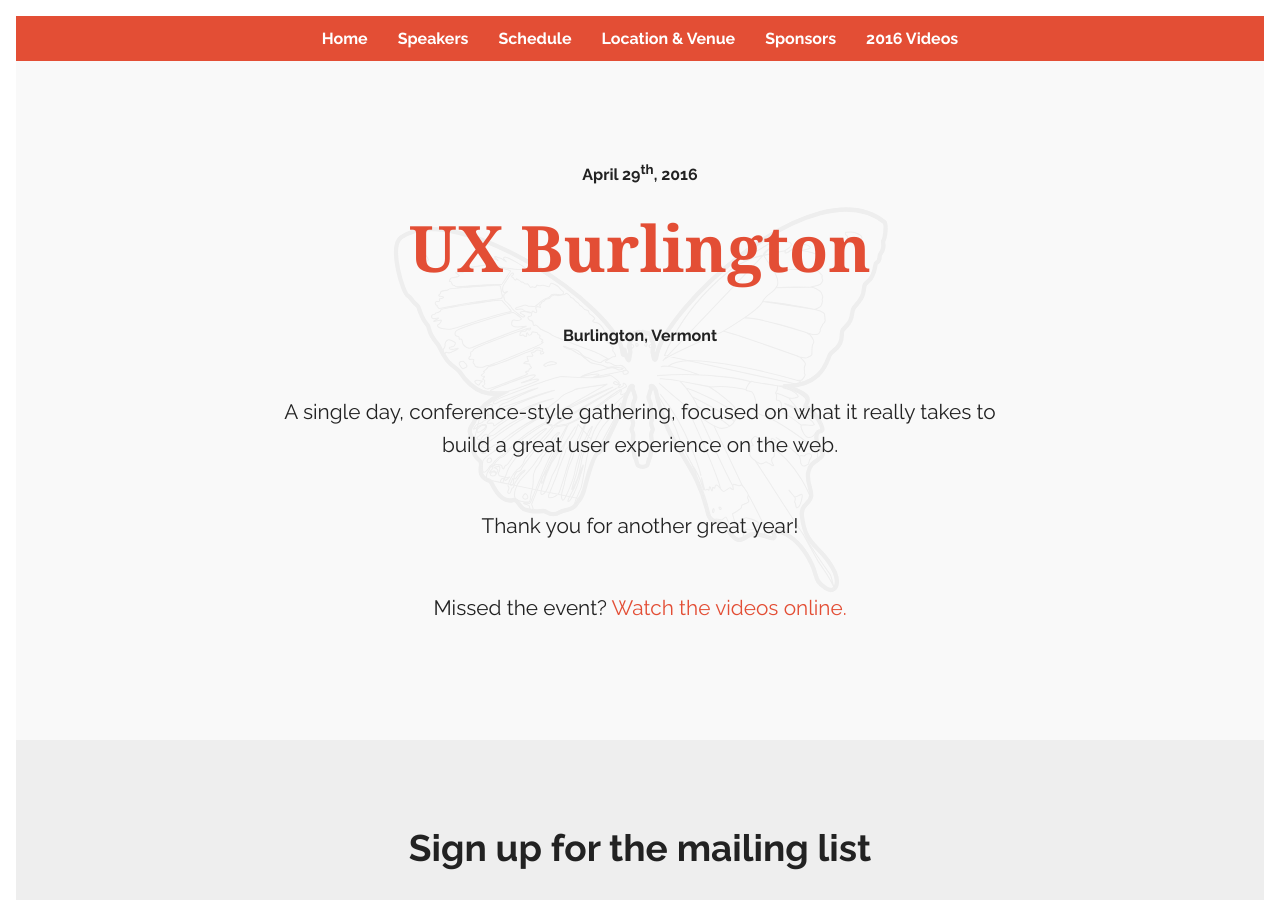
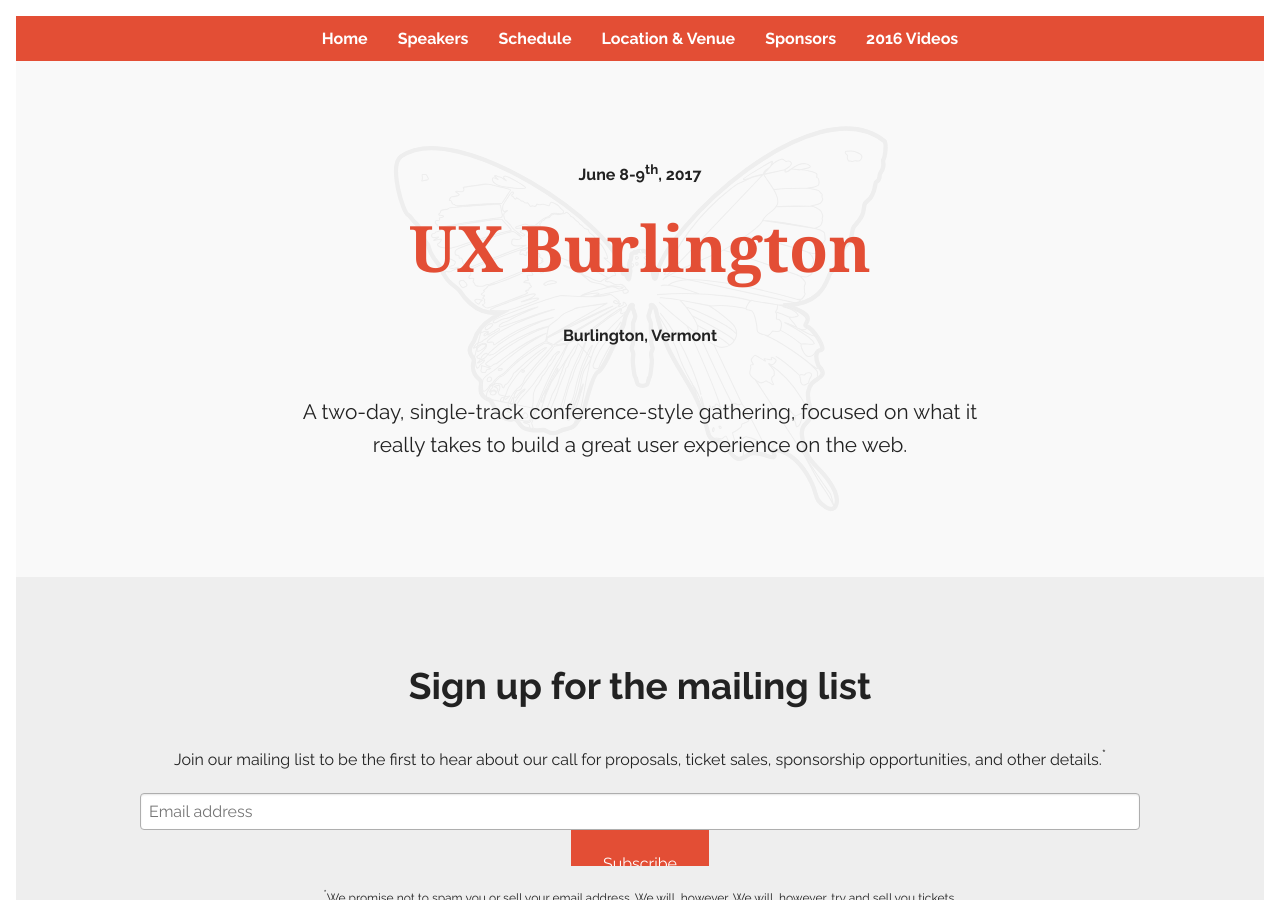
Before and after one commit to AgilionApps/ux-burlington-2017, a Jekyll site: the page built from index.html, in a window 1280 px wide and 900 px high. Built offline with Jekyll 4.4.1, drawn with Linux system fonts in a browser that asks for light colours; some web fonts are replaced; comment, search, counter and statistics services are not loaded.

Commit message:
update index for 2017

```diff
--- a/index.html
+++ b/index.html
@@ -1,24 +1,17 @@
 ---
 layout: default
 title: Home
-meta_description: A User Experience Conference in Burlington, VT - April 29, 2016
+meta_description: A User Experience Conference in Burlington, VT - June 8-9, 2017
 meta_keywords:
 ---
 
 <section id='overview'>
   <div class='wrapper'>
-    <h4>April 29<sup>th</sup>, 2016</h4>
+    <h4>June 8-9<sup>th</sup>, 2017</h4>
     <h1>UX Burlington</h1>
     <h4>Burlington, Vermont</h4>
     <p>
-      A single day, conference-style gathering, focused on what it really takes to build a great user experience on the web.
-    </p>
-
-    <p>
-      Thank you for another great year!
-    </p>
-    <p>
-      Missed the event? <a href='https://vimeo.com/album/4035061'>Watch the videos online.</a>
+      A two-day, single-track conference-style gathering, focused on what it really takes to build a great user experience on the web.
     </p>
   </div>
 </section>
@@ -79,7 +72,7 @@
   <div class='wrapper'>
     <p class='sub-copy'>
       Interested in sponsoring <span class='ux-brand'>UX Burlington</span>?
-      Download our <a href='/uploads/ux-burlington-sponsorship-prospectus-2016.pdf'>sponsorship prospectus</a> for details or email us at <a href='mailto:{{site.email}}'>{{site.email}}</a>
+      Download our <a href='/uploads/ux-burlington-sponsorship-prospectus-2017.pdf'>sponsorship prospectus</a> for details or email us at <a href='mailto:{{site.email}}'>{{site.email}}</a>
       for details.
     </p>
   </div>
```
